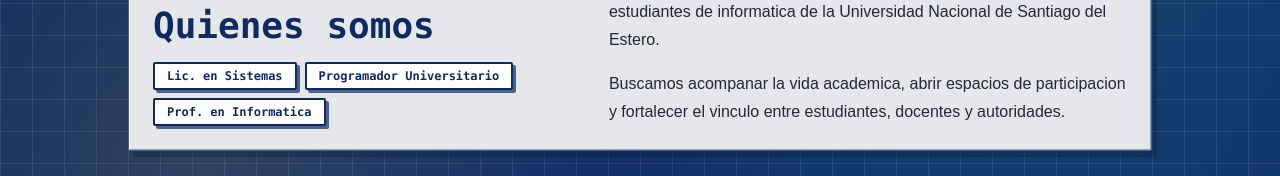
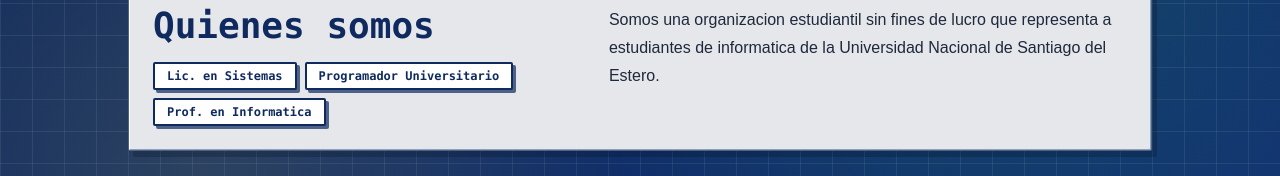
Before and after one commit to AnaPaulaMach/cei-web, a Next.js app: page /comision in a window 1280 px wide. Shown: the part 189-365 px from the top of the page. Built offline with nearby package versions, Linux system fonts and the light colour scheme; no server answers.

Commit message:
Simplifica texto de quienes somos

```diff
--- a/app/comision/page.tsx
+++ b/app/comision/page.tsx
@@ -35,10 +35,6 @@
               <p>
                 Somos una organizacion estudiantil sin fines de lucro que representa a estudiantes de informatica de la
                 Universidad Nacional de Santiago del Estero.
-              </p>
-              <p>
-                Buscamos acompanar la vida academica, abrir espacios de participacion y fortalecer el vinculo entre
-                estudiantes, docentes y autoridades.
               </p>
             </div>
           </div>
```
